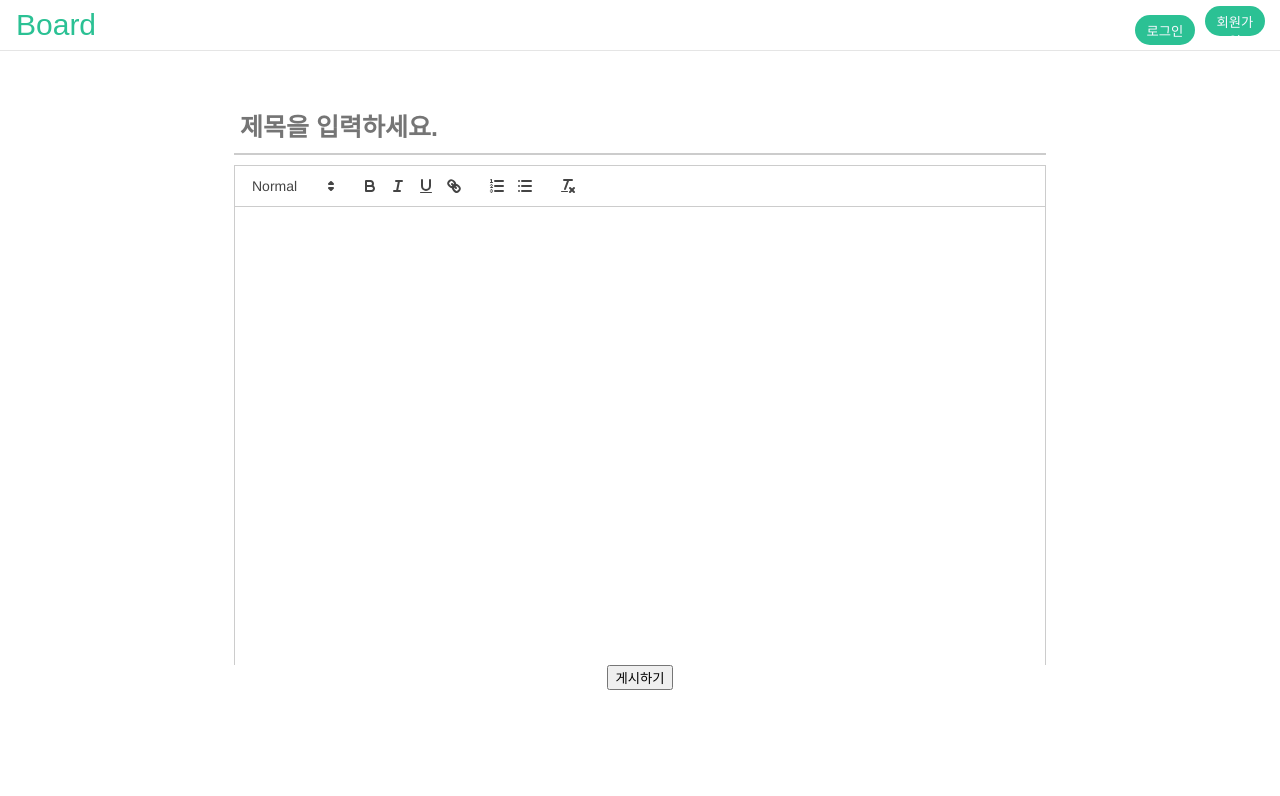
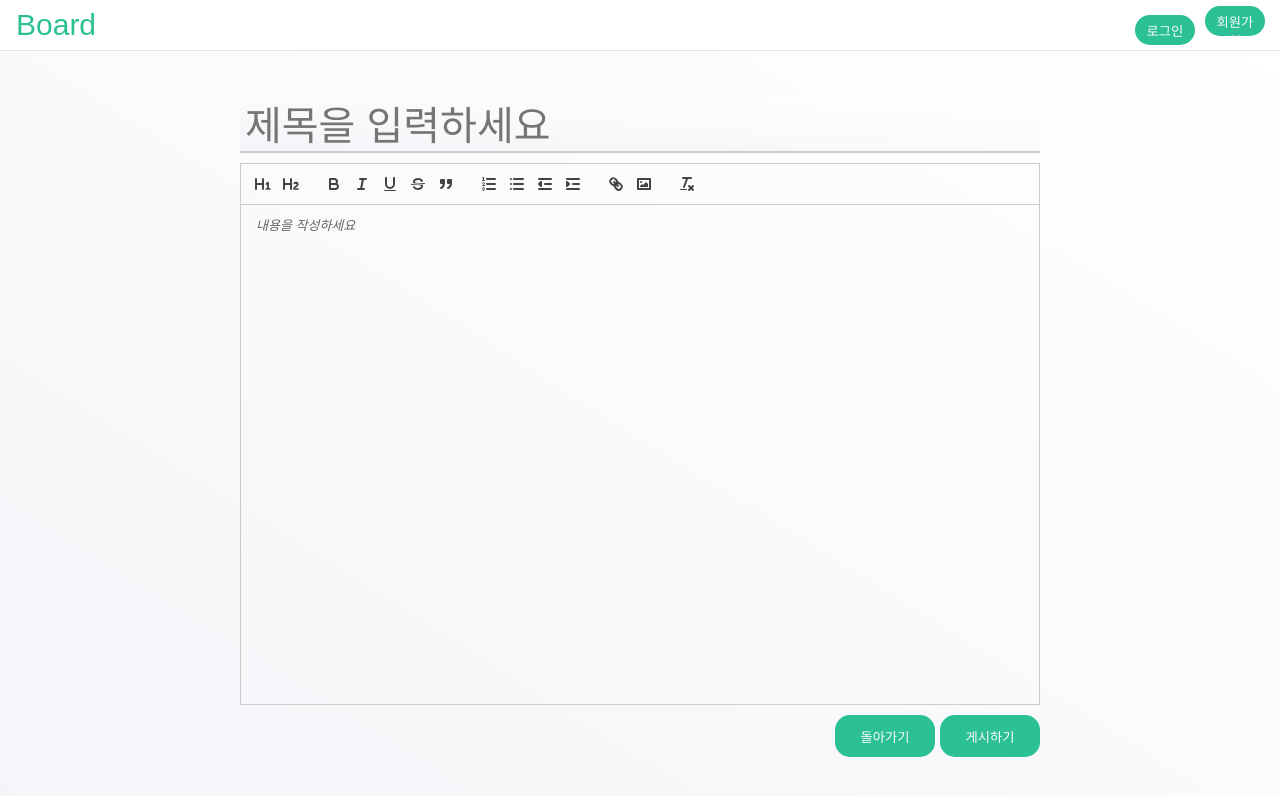
Before and after one commit to gowell032/1st-project, a React (Create React App) app: page /write in a window 1280 px wide. Shown: the top 796 px of the page. Built offline with nearby package versions, Linux system fonts and the light colour scheme.

Commit message:
react Quill 설정 완료

```diff
--- a/src/pages/Write.js
+++ b/src/pages/Write.js
@@ -1,38 +1,134 @@
 import React from 'react';
-// import { Link } from 'react-router-dom';
 import ReactQuill from 'react-quill';
 import 'react-quill/dist/quill.snow.css';
+import { Link } from 'react-router-dom';
 import styled from 'styled-components';
 
-function Writing() {
+function Write() {
+  // const [content, setContent] = useState('');
+  const onChangeContent = (content) => {
+    console.log(content);
+  };
+
+  const modules = {
+    toolbar: [
+      [{ header: 1 }, { header: 2 }],
+      ['bold', 'italic', 'underline', 'strike', 'blockquote'],
+      [
+        { list: 'ordered' },
+        { list: 'bullet' },
+        { indent: '-1' },
+        { indent: '+1' },
+      ],
+      ['link', 'image'],
+      ['clean'],
+    ],
+  };
+
+  const formats = [
+    'header',
+    'bold',
+    'italic',
+    'underline',
+    'strike',
+    'blockquote',
+    'list',
+    'bullet',
+    'indent',
+    'link',
+    'image',
+  ];
+
   return (
     <Container>
-      <input type="text" placeholder="제목을 입력하세요." />
-      <ReactQuill style={{ width: '100vw', height: '500px', maxWidth: '812px' }} />
-      <button>게시하기</button>
+      <form>
+        <input type="text" placeholder="제목을 입력하세요" />
+        <TextEditor
+          theme="snow"
+          placeholder="내용을 작성하세요"
+          // value={content}
+          onChange={onChangeContent}
+          modules={modules}
+          formats={formats}
+        />
+        <BtnBox>
+          <Link to="/">
+            <button>돌아가기</button>
+          </Link>
+          <button>게시하기</button>
+        </BtnBox>
+      </form>
     </Container>
   );
 }
 
 const Container = styled.div`
-  display: flex;
-  flex-direction: column;
-  align-items: center;
-  padding: 50px;
+  width: 100vw;
+  height: 100vh;
+  background-image: linear-gradient(
+    to right top,
+    #f4f5f9,
+    #f7f7fa,
+    #fafafc,
+    #fcfcfd,
+    #ffffff
+  );
+  form {
+    margin: 50px auto;
+    max-width: 800px;
+    display: flex;
+    flex-direction: column;
+  }
   input {
-    width: 100vw;
-    padding: 6px;
+    margin-bottom: 10px;
+    padding: 5px;
+    width: 100%;
     height: 40px;
-    margin-bottom: 10px;
-    max-width: 800px;
-    font-size: 25px;
-    font-weight: bold;
-    border-bottom: 2px solid #ccc;
+    font-size: 40px;
     border-top: none;
     border-left: none;
     border-right: none;
+    border-bottom: 2px solid #cccccc;
     outline: none;
+    background-image: linear-gradient(
+      to right top,
+      #f4f5f9,
+      #f7f7fa,
+      #fafafc,
+      #fcfcfd,
+      #ffffff
+    );
+  }
+  input:focus {
+    border-bottom: 2px solid #2bc194;
+  }
+`;
+const TextEditor = styled(ReactQuill)`
+  .ql-container {
+    height: 500px;
+  }
+  .ql-editor strong {
+    font-weight: bold;
+  }
+  .ql-editor em {
+    font-style: italic;
+  }
+  p {
+    font-size: 16px;
+  }
+`;
+const BtnBox = styled.div`
+  align-self: flex-end;
+  button {
+    margin-top: 10px;
+    margin-left: 5px;
+    width: 100px;
+    height: 42px;
+    border: none;
+    border-radius: 15px;
+    background-color: #2bc194;
+    color: #faf8ff;
   }
 `;
 
-export default Writing;
+export default Write;
```
Also changed, not shown: src/pages/Home.js (+8 -1 lines), 1 other file (tests, documents, lock files or other folders).
